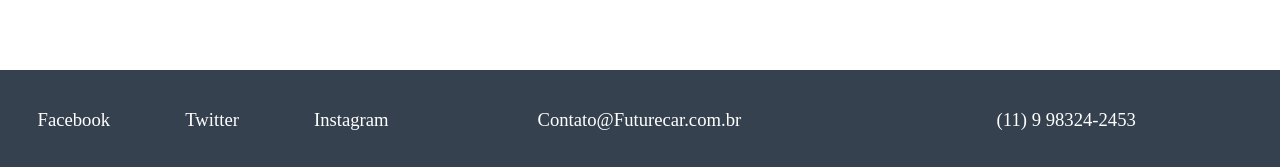
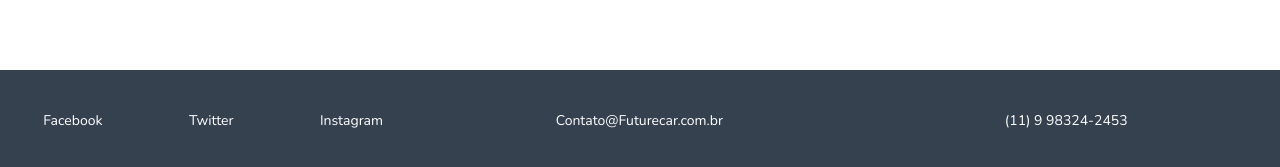
Before and after one commit to gisellenrosa/cruz-marketplace12, a React (Create React App) app: page / in a window 1280 px wide. Shown: the part 988-1155 px from the top of the page. Built offline with nearby package versions, Linux system fonts and the light colour scheme.

Commit message:
Otimização do footer e estilização do font family e correção do font-size

```diff
--- a/src/App.js
+++ b/src/App.js
@@ -4,6 +4,7 @@ import BuyPage from "../src/pages/BuyPage";
 import SellPage from "../src/pages/SellPage";
 import HomePage from "../src/pages/HomePage";
 import DetailsPage from "../src/pages/DetailsPage";
+import Footer from "./components/Footer/Footer";
 
 export default class App extends React.Component {
   state = {
@@ -32,7 +33,7 @@ export default class App extends React.Component {
       <div>
         <Header changeToPage={this.changePage} />
         {renderPage()}
-        {/* <footer/> */}
+        <Footer/>
       </div>
     );
   }
--- a/src/components/Footer/Footer.js
+++ b/src/components/Footer/Footer.js
@@ -19,8 +19,8 @@ const FooterDiv = styled.footer`
     display:flex;
     align-items:center;
     color:white;
-    font-size:14pt;
-    font-family:cursive;
+    font-size:14px;
+    font-family: "nunito", sans-serif;
 `
 const FooterRedes = styled.div`
 width:33.3%;
--- a/src/pages/BuyPage.js
+++ b/src/pages/BuyPage.js
@@ -1,7 +1,8 @@
 import React from "react";
 import ProductCard from "../components/ProductsCard";
 import styled from "styled-components";
-import Footer from '../components/Footer/Footer'
+
+
 export default class BuyPage extends React.Component {
   render() {
     return (
@@ -9,9 +10,7 @@ export default class BuyPage extends React.Component {
           <BuyContainer>
         <div>Aqui entra o filtro </div>
         <ProductCard changeToPageAgain={this.props.changeToPage} />
-        <div>
-      <Footer/>
-    </div>
+
               </BuyContainer>
 
 
--- a/src/pages/DetailsPage.js
+++ b/src/pages/DetailsPage.js
@@ -1,6 +1,7 @@
 import React from "react";
 import styled from "styled-components";
-import Footer from '../components/Footer/Footer'
+
+
 const Details = styled.div`
   display: grid;
   grid-template-columns: repeat(3, 1fr);
@@ -118,9 +119,7 @@ export default class DetailsPage extends React.Component {
         >
           Voltar
         </button>
-        <div>
-      <Footer/>
-    </div>
+
       </div>
     );
   }
--- a/src/pages/HomePage.js
+++ b/src/pages/HomePage.js
@@ -2,7 +2,7 @@ import React from "react";
 import { unstable_renderSubtreeIntoContainer } from "react-dom";
 import styled from "styled-components";
 import LogoImg from "../images/futureCar.png"
-import Footer from '../components/Footer/Footer'
+
 const MainDiv = styled.div`
   margin: 0;
   display: grid;
@@ -43,9 +43,7 @@ export default class HomePage extends React.Component {
             de carros de forma simples e eficaz
           </Intro>
       </MainDiv>
-      <div>
-        <Footer/>
-      </div>
+
       </div>
     );
   }
--- a/src/pages/SellPage.js
+++ b/src/pages/SellPage.js
@@ -1,6 +1,6 @@
 import axios from "axios";
 import React from "react";
-import Footer from '../components/Footer/Footer'
+
 export default class SellPage extends React.Component {
   state={
     name: "",
```
